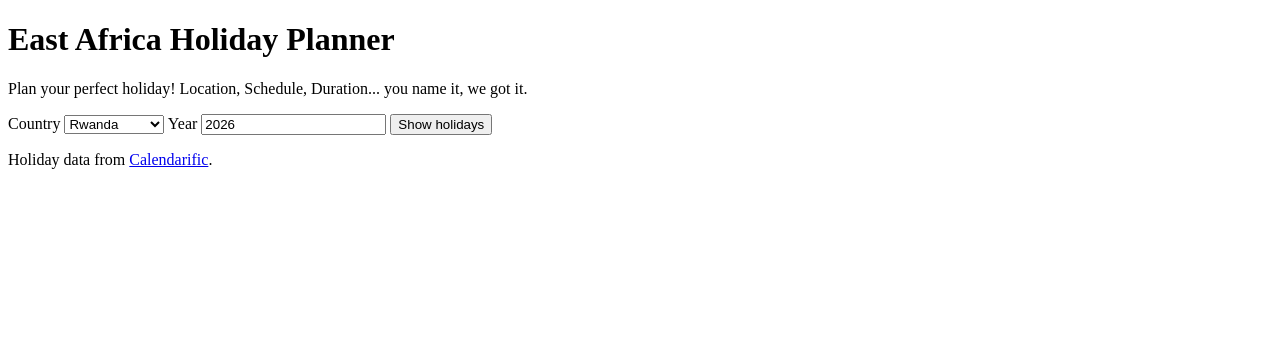
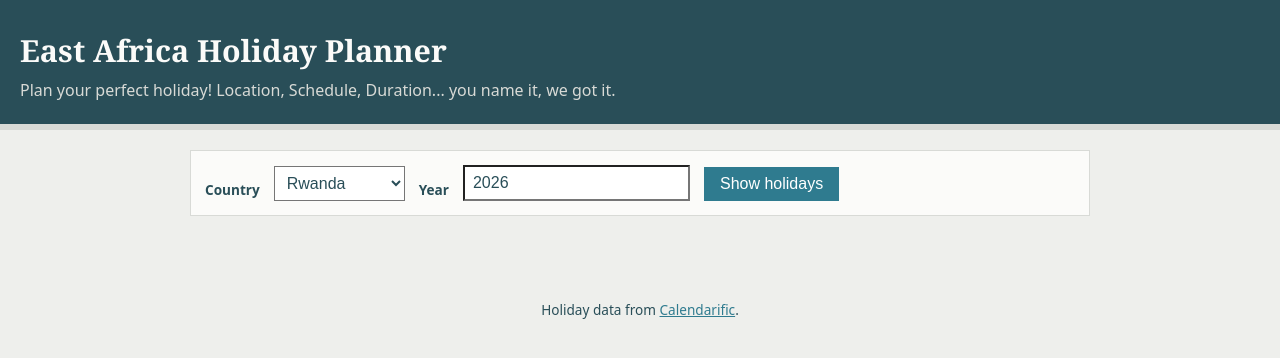
Before and after one commit to u-anaise/alu-east-africa-holiday-planner-summative_u-anaise, a plain HTML site: page index.html in a window 1280 px wide. Drawn offline with Linux system fonts and the light colour scheme; a script that the page names is missing.

Commit message:
Add: styling

```diff
--- a/index.html
+++ b/index.html
@@ -4,7 +4,7 @@
   <meta charset="UTF-8">
   <meta name="viewport" content="width=device-width, initial-scale=1.0">
   <title>East Africa Holiday Planner</title>
-  <link rel="stylesheet" href="style.css">
+  <link rel="stylesheet" href="styles.css">
 </head>
 <body>
   <header>
--- /dev/null
+++ b/styles.css
@@ -0,0 +1,103 @@
+:root {
+  --teal: #2F7B8F;
+  --slate: #294e58;
+  --grey: #D8DAD6;
+  --weird: #BE8472;
+  --brick: #A75043;
+  --page: #EEEFEC;
+  --paper: #FBFBF9;
+}
+
+[hidden] {
+  display: none !important;
+}
+
+body {
+  margin: 0;
+  background: var(--page);
+  color: var(--slate);
+  font-family: system-ui, Arial, sans-serif;
+  line-height: 1.5;
+}
+
+header {
+  background:  var(--slate);
+  color: var(--paper);
+  padding: 28px 20px 22px;
+  border-bottom: 6px solid var(--grey);
+}
+
+header h1 {
+  margin: 0 0 4px;
+  font-family: Georgia, serif;
+  font-size: 1.9rem;
+}
+
+header p { margin: 0; color: var(--grey); }
+
+main, header > * { max-width: 900px; margin-left: auto; margin-right: auto; }
+
+main{ padding: 20px; }
+
+.panel {
+  display: flex;
+  flex-wrap: wrap;
+  align-items: end;
+  gap: 8px 14px;
+  background: var(--paper);
+  border: 1px solid var(--grey);
+  padding: 14px;
+  margin-bottom: 14px;
+}
+
+label {
+  font-size: 0.85rem;
+  font-weight: bold;
+  width: 100%;
+  margin-bottom: -6px;
+}
+
+@media (min-width: 640px) { label { width: auto; margin-bottom: 0; } }
+
+select, input {
+  font-size: 1rem;
+  padding: 7px 8px;
+  border: 1px solid (--slate);
+  background: white;
+  color: var(--slate);
+}
+
+button {
+  font-size: 1rem;
+  padding: 8px 16px;
+  border: none;
+  background: var(--teal);
+  color: white;
+  cursor: pointer;
+}
+
+button:hover { background: var(--slate); }
+button:disabled { background: var(--grey); color: var(--slate); cursor: wait; }
+input:focus, select:focus, button:focus { outline: 3px solid var(--weird); outline-offset: 1px; }
+
+#message { min-height: 1.5em; margin:6px 0; }
+#message.error { color: var(--brick); font-weight: bold; border-left: 4px solid var(--brick); padding-left: 10px; }
+
+.table-wrap { overflow-x: auto; }
+table { width: 100%; border-collapse: collapse; background: var(--paper); }
+th, td { text-align: left; padding: 9px 10px; border-bottom: 1px solid var(--grey); }
+th { background: var(--grey);font-size: 0.85rem; }
+tbody tr:hover { background: var(--page); }
+
+.tag {
+  display: inline-block;
+  margin-left: 8px;
+  padding: 0 6px;
+  font-size: 0.75rem;
+  font-weight: bold;
+  color: var(--brick);
+  border: 1px solid var(--weird);
+}
+
+footer { text-align: center; padding: 20px; font-size: 0.85rem; }
+footer a {color: var(--teal); }
```
Also changed, not shown: style.css (deleted).
